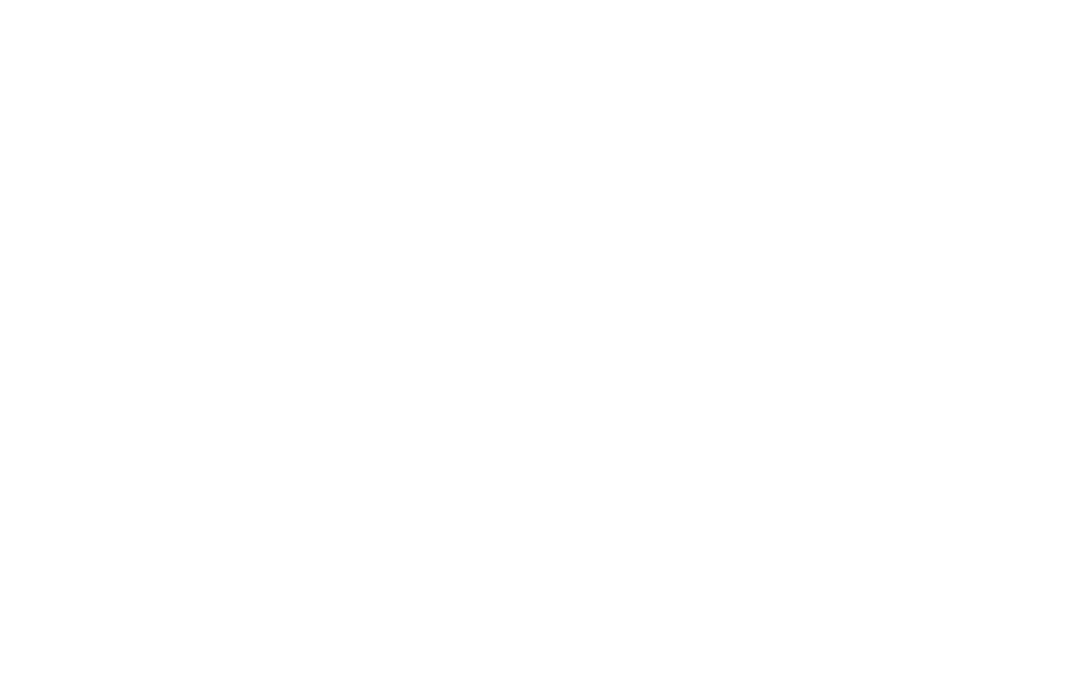
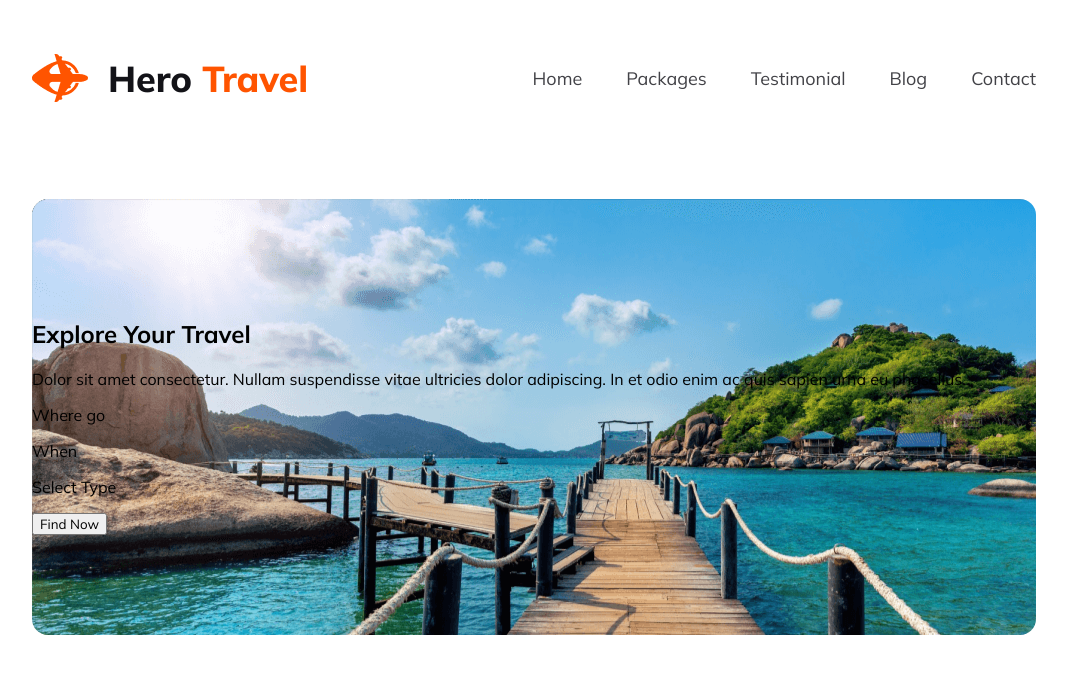
Before and after one commit to tariqul-sagar/B9A2_hero_travel, a plain HTML site: page index.html in a window 1280 px wide. Shown: the whole page, without its empty margins (106-1173 px from the left). Drawn offline with Linux system fonts and the light colour scheme.

Commit message:
Menu done

```diff
--- /dev/null
+++ b/css/style.css
@@ -0,0 +1,77 @@
+/* Shared CSS */
+*{
+    font-family: 'Mulish', sans-serif;
+}
+.primary-color{
+    color: #131318;
+}
+.orange-color{
+    color: #FF5400;
+}
+section{
+    margin: 50px 130px;
+}
+/* Header CSS */
+header{
+    margin: 0 130px;
+    display: flex;
+    justify-content: space-between;
+    align-items: center;
+}
+.logo {
+    display: flex;
+    gap: 20px;
+    align-items: center;
+}
+.logo h4{
+    font-size: 36px;
+    font-weight: 800;
+}
+nav ul{
+    display: flex;
+    align-items: center;
+    gap: 44px;
+}
+nav ul li{
+    list-style: none;
+}
+nav ul li a{
+    color: #424247;
+    text-align: center;
+    font-size: 18px;
+    text-decoration: none;
+}
+nav ul li a:hover{
+    color: #FF5400;
+    cursor: pointer;
+}
+
+/* MAin section CSS */
+.banner{
+    padding: 100px 0;
+    border-radius: 16px;
+    background: url('../images/banner.png'), linear-gradient(180deg, rgba(19, 19, 24, 0.80) 0%, rgba(19, 19, 24, 0.00) 100%);
+}
+
+
+
+
+/* Media Query */
+
+/* Mobile device */
+@media screen and (max-width: 576px) {
+    header{
+        margin: 20px;
+        display: grid;
+        grid-template-columns: 1fr;
+    }
+    .logo {
+        display: flex;
+        gap: 10px;
+    }
+    nav ul{
+        display: flex;
+        gap: 10px;
+    }
+
+}
--- a/index.html
+++ b/index.html
@@ -4,8 +4,61 @@
     <meta charset="UTF-8">
     <meta name="viewport" content="width=device-width, initial-scale=1.0">
     <title>Assignment-2 Hero Travel</title>
+    <!-- Google fonts -->
+    <link rel="preconnect" href="https://fonts.googleapis.com">
+<link rel="preconnect" href="https://fonts.gstatic.com" crossorigin>
+<link href="https://fonts.googleapis.com/css2?family=Mulish:wght@400;500;600;700;800;900&display=swap" rel="stylesheet">
+
+    <link rel="stylesheet" href="css/style.css">
 </head>
 <body>
+    <!-- Header start -->
+    <header>
+        <div class="logo">
+            <img src="images/logo.png" alt="">
+            <h4 class="primary-color">Hero <span class="orange-color">Travel</span></h4>
+        </div>
+        <nav>
+            <ul>
+                <li><a href="#">Home</a></li>
+                <li><a href="#">Packages</a></li>
+                <li><a href="#">Testimonial</a></li>
+                <li><a href="#">Blog</a></li>
+                <li><a href="#">Contact</a></li>
+            </ul>
+        </nav>
+    </header>
+    <!-- Header end -->
 
+    <!-- Main portion start -->
+    <main>
+        <!-- Banner start -->
+        <section class="banner">
+            <div class="banner-content">
+                <h2 class="banner-title">Explore Your Travel</h2>
+                <p class="banner-description">Dolor sit amet consectetur. Nullam suspendisse vitae ultricies dolor adipiscing. In et odio enim ac quis sapien urna eu phasellus.</p>
+                <div class="banner-box">
+                    <div class="banner-box1 box-btn">
+                        <p>Where go</p>
+                    </div>
+                    <div class="banner-box2 box-btn">
+                        <p>When</p>
+                    </div>
+                    <div class="banner-box3 box-btn">
+                        <p>Select Type</p>
+                    </div>
+                    <div class="banner-box4 box-btn">
+                        <button>Find Now</button>
+                    </div>
+                </div>
+            </div>
+        </section>
+        <!-- Banner end -->
+    </main>
+    <!-- Main portion end -->
+
+    <!-- Footer start -->
+    <footer></footer>
+    <!-- Footer end -->
 </body>
 </html>
```
Also changed, not shown: Images/banner.png (renamed from Images/Group 13 (1) (1).png), Images/logo.png (renamed from Images/Group 40071 (2).png).
